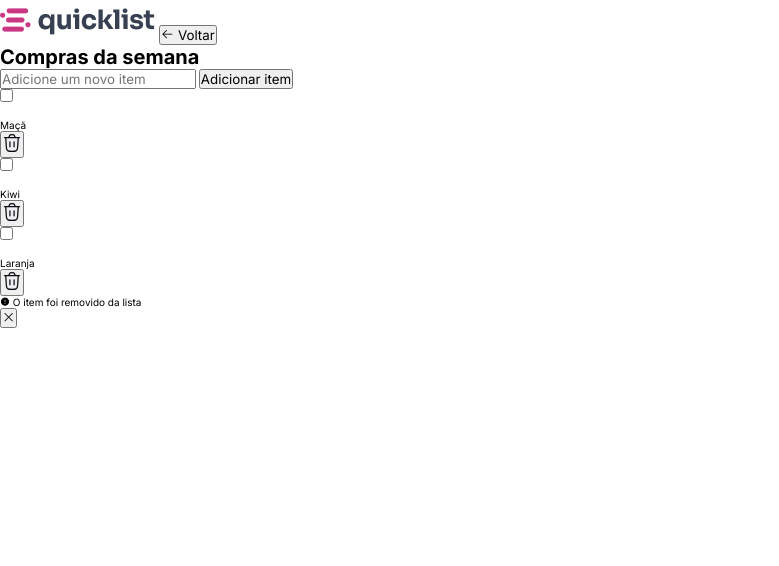
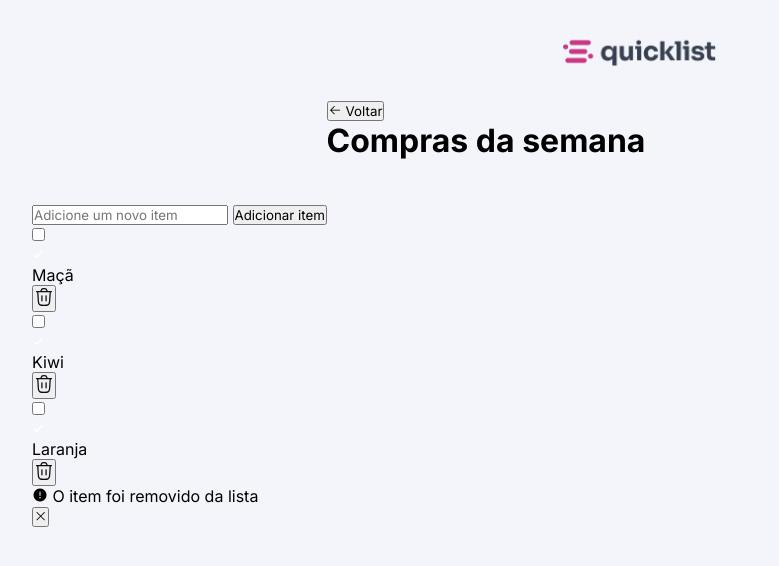
Before and after one commit to theletyourlife/rec-quicklist, a plain HTML site: page index.html in a window 1280 px wide. Shown: the whole page, without its empty margins (0-779 px from the left). Drawn offline with nearby package versions, Linux system fonts and the light colour scheme.

Commit message:
estilização do body e início das estilizações do header

```diff
--- a/style.css
+++ b/style.css
@@ -20,3 +20,24 @@
   --border-primary: #D1D5DB;
   --border-hover: #B9C2D0;
 }
+
+body {
+    font-size: 1.6rem;
+    padding: 3.2rem;
+    background-color: var(--background-primary);
+}
+
+header {
+    margin-bottom: 4.4rem;
+    max-width: 62.7rem;
+    margin-inline: auto;
+    display: flex;
+    flex-direction: column;
+    align-items: start;
+
+    img {
+        width: 15.4rem;
+        margin-inline: auto;
+        margin-bottom: 3rem;
+    }
+}
```
